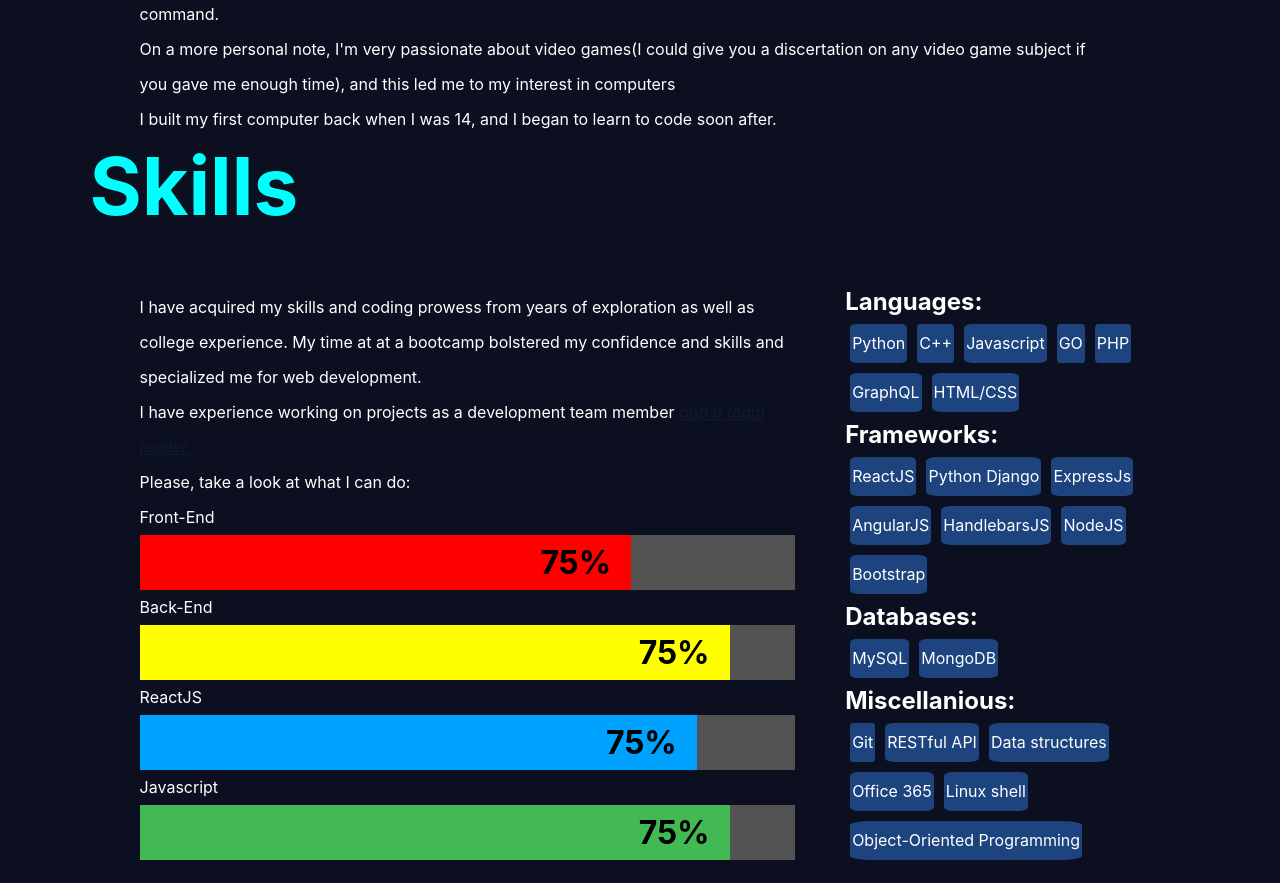
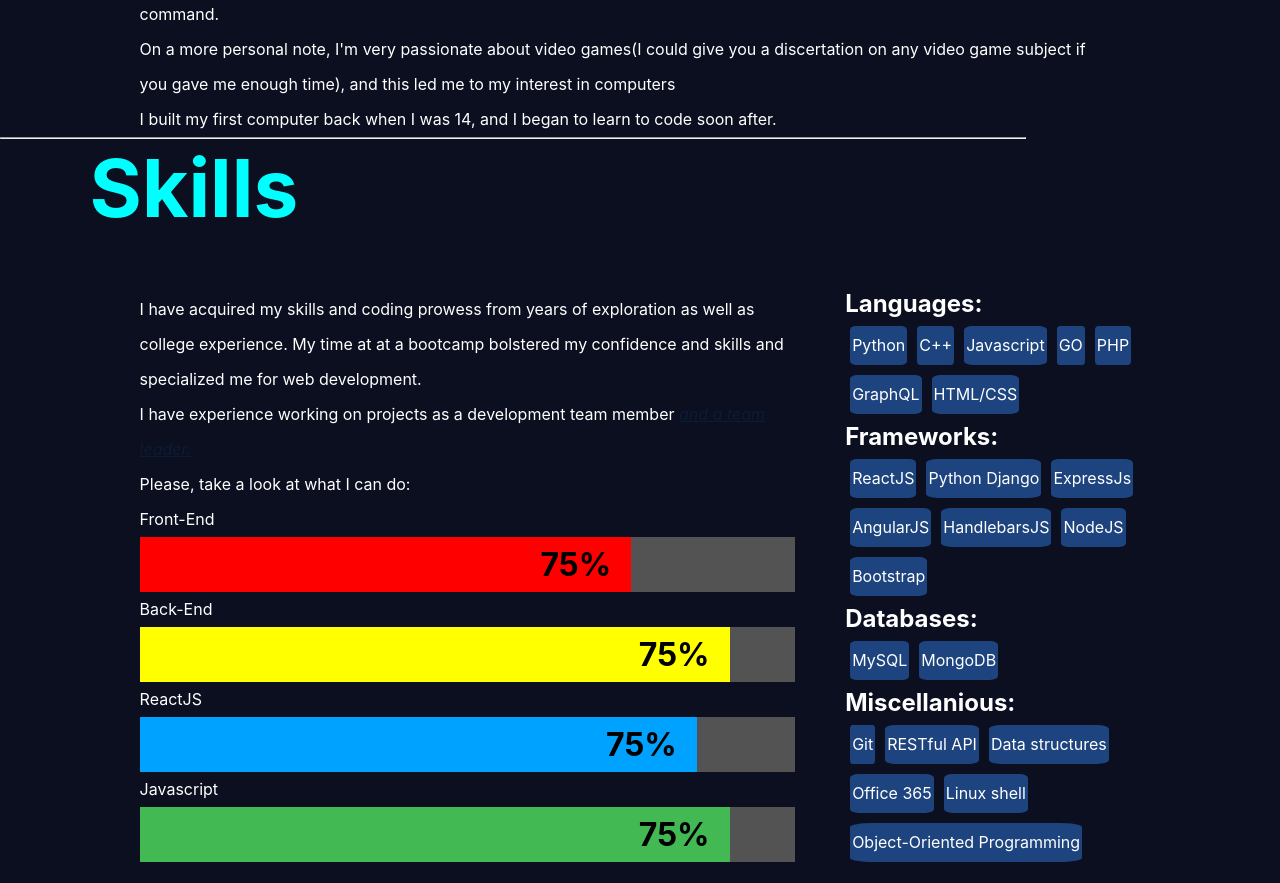
Before and after one commit to AWSMProdigy/updated-portfolio, a React (Create React App) app in the folder my-portfolio/: page / in a window 1280 px wide. Shown: the part 900-1783 px from the top of the page. Built offline with nearby package versions, Linux system fonts and the light colour scheme.

Commit message:
Working on section breaks

```diff
--- a/my-portfolio/src/App.css
+++ b/my-portfolio/src/App.css
@@ -1,6 +1,11 @@
 * {
   scroll-behavior: smooth;
   margin: 0;
+}
+
+hr{
+  width: 80%;
+  text-align: center;
 }
 
 p a{
--- a/my-portfolio/src/App.js
+++ b/my-portfolio/src/App.js
@@ -239,7 +239,7 @@ function App() {
           {/* <img className='sidePic' alt="First computer" src={require('./images/me.jpg')}></img> */}
         </div>
       </div>
-
+      <hr></hr>
       <div className="Page Skills" id="Skills">
         <div className='pageTitle'>
           <h1>Skills</h1>
```
